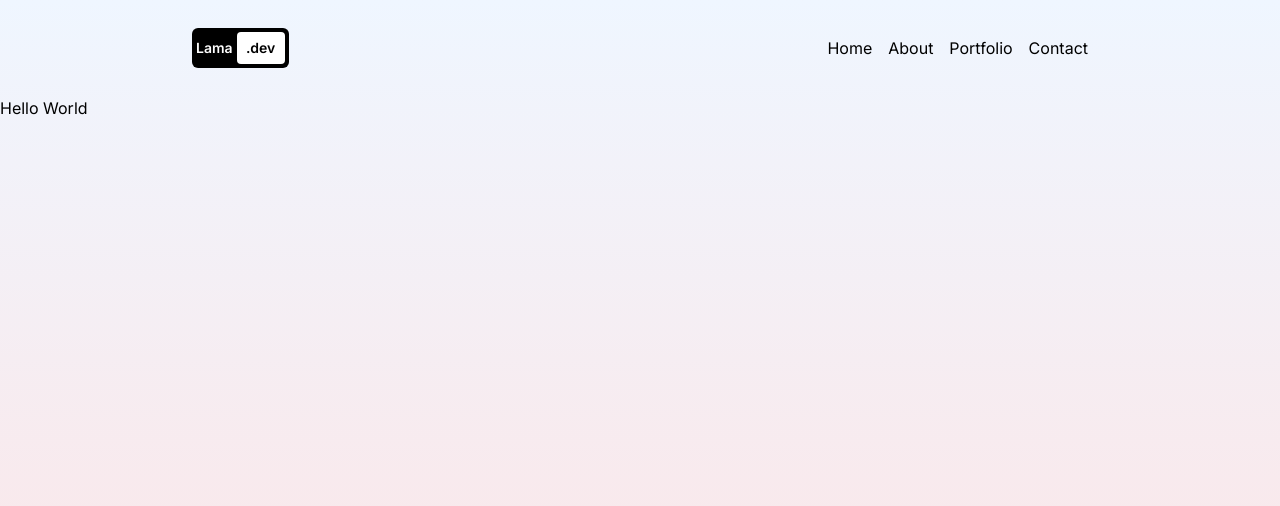
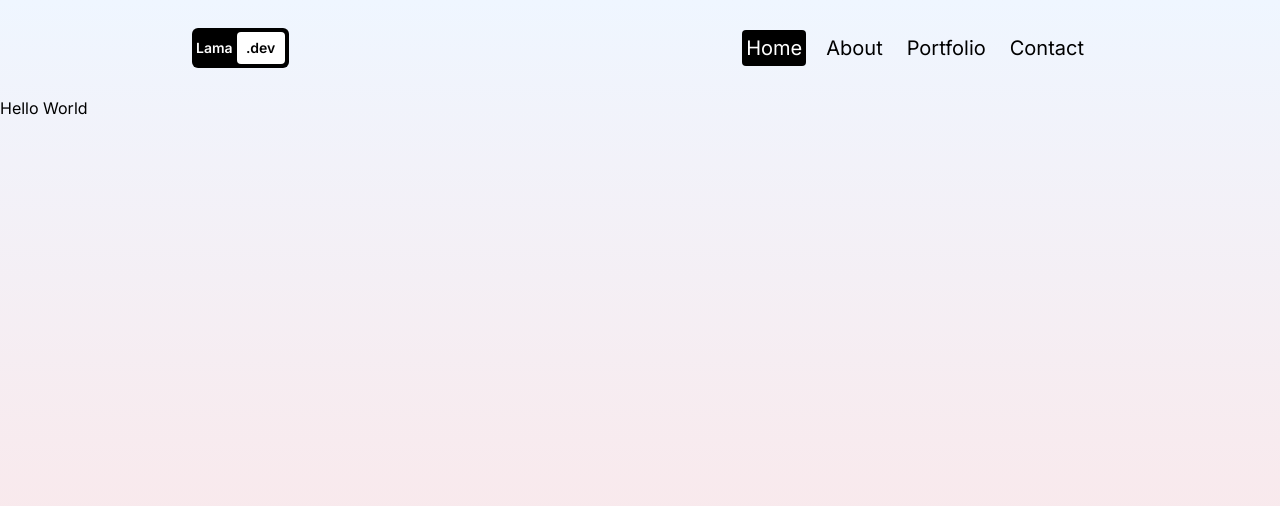
Before and after one commit to ainsleyains/portfolio-next, a Next.js app: page / in a window 1280 px wide. Shown: the top 506 px of the page. Built offline with nearby package versions, Linux system fonts and the light colour scheme.

Commit message:
add navlinks

```diff
--- /dev/null
+++ b/src/components/NavLinks.jsx
@@ -0,0 +1,17 @@
+'use client';
+
+import Link from 'next/link';
+import { usePathname } from 'next/navigation';
+
+export default function NavLinks({ link }) {
+    const pathName = usePathname();
+    console.log(pathName);
+    return (
+        <Link
+            href={link.url}
+            className={`rounded p-1 ${pathName === link.url && 'bg-black text-white'}`}
+        >
+            {link.title}
+        </Link>
+    );
+}
--- a/src/components/Navbar.jsx
+++ b/src/components/Navbar.jsx
@@ -2,6 +2,7 @@
 
 import Link from 'next/link';
 import { useState } from 'react';
+import NavLinks from './NavLinks';
 
 const links = [
     { url: '/', title: 'Home' },
@@ -13,7 +14,7 @@ const links = [
 export default function Navbar() {
     const [open, setOpen] = useState(false);
     return (
-        <div className='h-full flex justify-between items-center px-4 sm:px-8 md:px-12 lg:px-20 xl:px-48'>
+        <div className='h-full flex justify-between items-center px-4 sm:px-8 md:px-12 lg:px-20 xl:px-48 text-xl'>
             {/* LOGO */}
             <div className=''>
                 <Link
@@ -28,12 +29,10 @@ export default function Navbar() {
             </div>
             <div className='hidden md:flex gap-4'>
                 {links.map((link) => (
-                    <Link
+                    <NavLinks
                         key={link.title}
-                        href={link.url}
-                    >
-                        {link.title}
-                    </Link>
+                        link={link}
+                    />
                 ))}
             </div>
 
```
